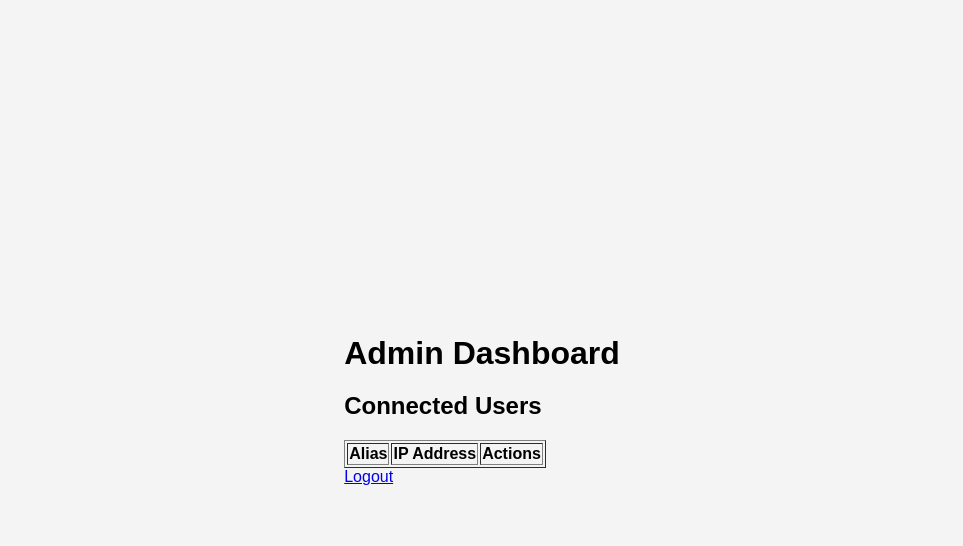
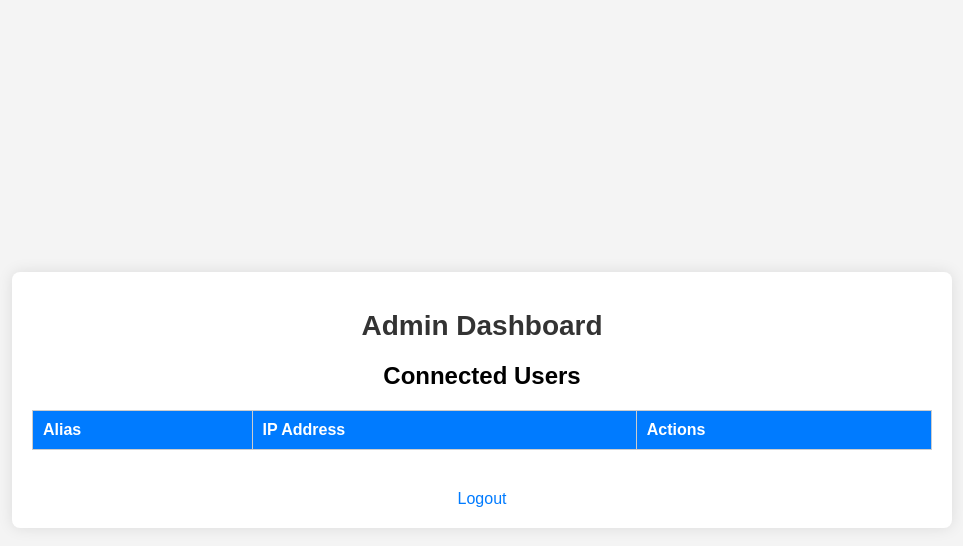
Before and after one commit to jaynagrecha/chatterr-box, a Flask app: template templates/admin_dashboard.html in a window 1280 px wide. Shown: the top 546 px of the page, without its empty margins (158-1121 px from the left). Run offline with Flask 3, Linux system fonts and the light colour scheme; the template is opened without the code that fills it, so the values that code supplies are empty.

Commit message:
Update style.css

```diff
--- a/static/style.css
+++ b/static/style.css
@@ -127,3 +127,173 @@ button:hover {
 #message-form button:hover {
     background-color: #0056b3;
 }
+
+/* --- New Styles for Admin Pages and Banned Page --- */
+
+/* General Styles for Body */
+body {
+    margin: 0;
+    padding: 0;
+    font-family: Arial, sans-serif;
+    background-color: #f4f4f4;
+    display: flex;
+    justify-content: center;
+    align-items: center;
+    height: 100vh;
+}
+
+/* Admin Login Container */
+.admin-login-container {
+    width: 100%;
+    max-width: 400px;
+    padding: 20px;
+    background-color: #fff;
+    border-radius: 8px;
+    box-shadow: 0 0 15px rgba(0, 0, 0, 0.1);
+    text-align: center;
+}
+
+.admin-login-container h1 {
+    margin-bottom: 20px;
+    font-size: 24px;
+    color: #333;
+}
+
+.admin-login-container input[type="text"],
+.admin-login-container input[type="password"] {
+    width: 100%;
+    padding: 10px;
+    margin: 10px 0;
+    font-size: 16px;
+    border: 1px solid #ccc;
+    border-radius: 4px;
+}
+
+.admin-login-container button {
+    width: 100%;
+    padding: 10px;
+    background-color: #007bff;
+    color: #fff;
+    font-size: 16px;
+    border: none;
+    border-radius: 4px;
+    cursor: pointer;
+    transition: background-color 0.3s ease;
+}
+
+.admin-login-container button:hover {
+    background-color: #0056b3;
+}
+
+/* Admin Dashboard Container */
+.admin-dashboard-container {
+    width: 90%;
+    max-width: 900px;
+    padding: 20px;
+    background-color: #fff;
+    border-radius: 8px;
+    box-shadow: 0 0 15px rgba(0, 0, 0, 0.1);
+    text-align: center;
+}
+
+.admin-dashboard-container h1 {
+    margin-bottom: 20px;
+    font-size: 28px;
+    color: #333;
+}
+
+.admin-dashboard-container table {
+    width: 100%;
+    border-collapse: collapse;
+    margin-bottom: 20px;
+}
+
+.admin-dashboard-container th, .admin-dashboard-container td {
+    padding: 10px;
+    border: 1px solid #ccc;
+    text-align: left;
+    font-size: 16px;
+}
+
+.admin-dashboard-container th {
+    background-color: #007bff;
+    color: #fff;
+}
+
+.admin-dashboard-container td {
+    background-color: #f9f9f9;
+}
+
+.admin-dashboard-container td button {
+    padding: 5px 10px;
+    background-color: #007bff;
+    color: #fff;
+    font-size: 14px;
+    border: none;
+    border-radius: 4px;
+    cursor: pointer;
+    transition: background-color 0.3s ease;
+}
+
+.admin-dashboard-container td button:hover {
+    background-color: #0056b3;
+}
+
+.admin-dashboard-container a {
+    display: inline-block;
+    margin-top: 20px;
+    text-decoration: none;
+    font-size: 16px;
+    color: #007bff;
+    transition: color 0.3s ease;
+}
+
+.admin-dashboard-container a:hover {
+    color: #0056b3;
+}
+
+/* Banned Page Container */
+.banned-container {
+    width: 100%;
+    max-width: 600px;
+    padding: 20px;
+    background-color: #fff;
+    border-radius: 8px;
+    box-shadow: 0 0 15px rgba(0, 0, 0, 0.1);
+    text-align: center;
+}
+
+.banned-container h1 {
+    margin-bottom: 20px;
+    font-size: 24px;
+    color: #d9534f;
+}
+
+.banned-container p {
+    font-size: 18px;
+    color: #333;
+    margin-bottom: 20px;
+}
+
+.banned-container a {
+    display: inline-block;
+    text-decoration: none;
+    font-size: 16px;
+    color: #007bff;
+    transition: color 0.3s ease;
+}
+
+.banned-container a:hover {
+    color: #0056b3;
+}
+
+/* Responsive Design */
+@media (max-width: 768px) {
+    .admin-dashboard-container table, .admin-dashboard-container th, .admin-dashboard-container td {
+        font-size: 14px;
+    }
+
+    .admin-login-container h1, .banned-container h1, .admin-dashboard-container h1 {
+        font-size: 22px;
+    }
+}
```
